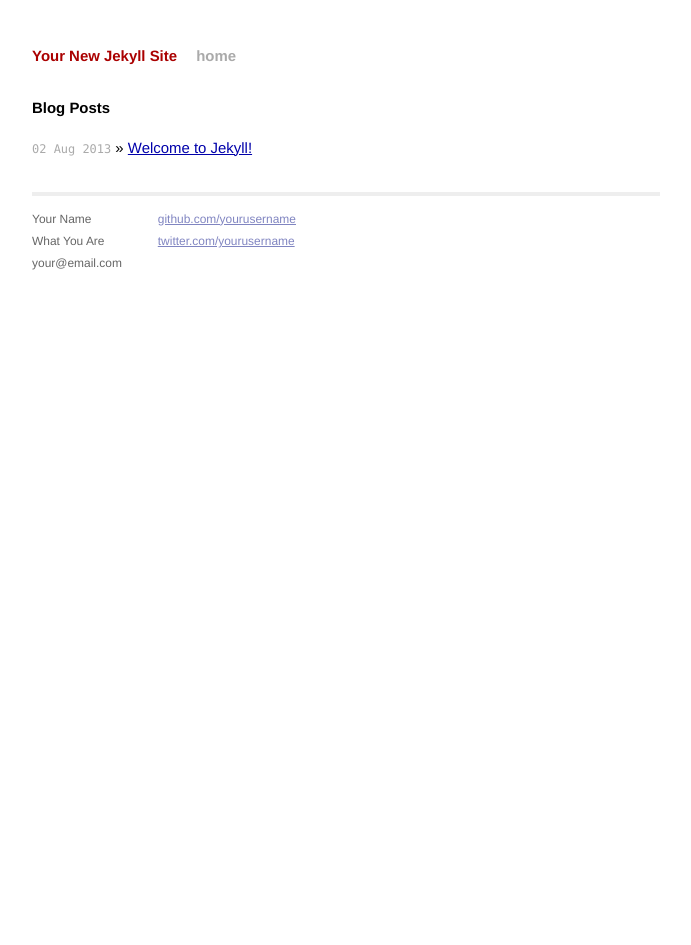
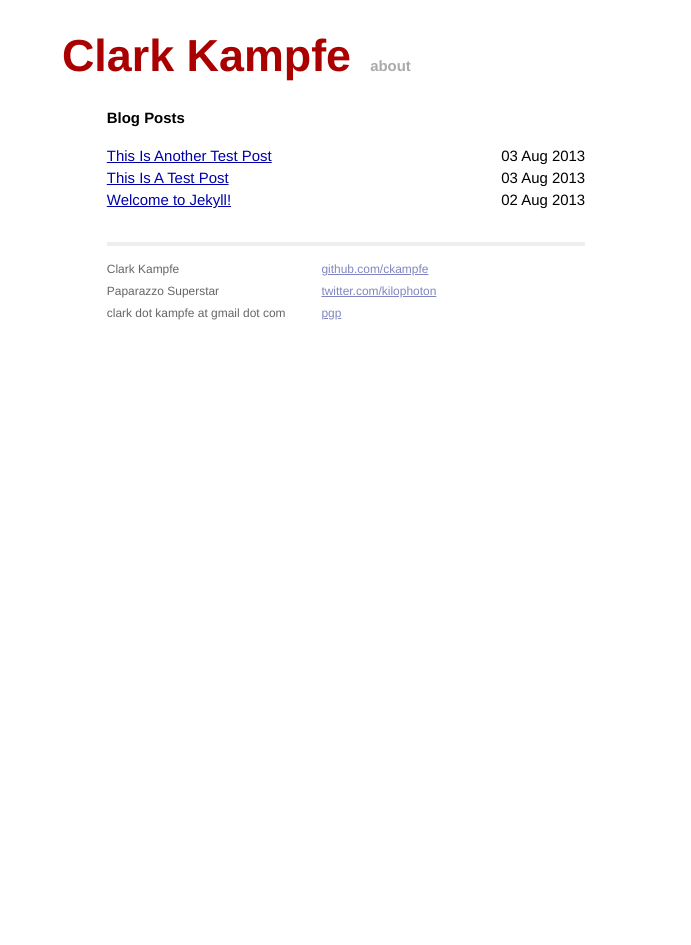
Before and after one commit to ckampfe/zeroclarkthirty.com, a Jekyll site: the page built from index.html, in a window 1280 px wide. Shown: the whole page, without its empty margins (294-985 px from the left). Built offline with Jekyll 4.4.1, drawn with Linux system fonts in a browser that asks for light colours; Markdown is read by kramdown in place of the engine named in the settings.

Commit message:
added about page/link, fixed date alignment, footer changes

```diff
--- a/_config.yml
+++ b/_config.yml
@@ -1,3 +1,3 @@
-name: Your New Jekyll Site
+name: Clark Kampfe
 markdown: redcarpet
 pygments: true
--- a/_layouts/default.html
+++ b/_layouts/default.html
@@ -19,7 +19,9 @@
           <div class="site">
             <div class="header">
               <h1 class="title"><a href="/">{{ site.name }}</a></h1>
-              <a class="extra" href="/">home</a>
+              <!-- <a class="extra" href="/">home</a> -->
+              <a class="extra" href="/about.html">about</a>
+
             </div>
 
                 {{ content }}
@@ -27,15 +29,16 @@
             <div class="footer">
               <div class="contact">
                 <p>
-                  Your Name<br />
-                  What You Are<br />
-                  your@email.com
+                  Clark Kampfe<br />
+                  Paparazzo Superstar<br />
+                  clark dot kampfe at gmail dot com
                 </p>
               </div>
               <div class="contact">
                 <p>
-                  <a href="http://github.com/yourusername/">github.com/yourusername</a><br />
-                  <a href="http://twitter.com/yourusername/">twitter.com/yourusername</a><br />
+                  <a href="http://github.com/ckampfe/">github.com/ckampfe</a><br />
+                  <a href="http://twitter.com/kilophoton/">twitter.com/kilophoton</a><br />
+                  <a href="http://pool.sks-keyservers.net:11371/pks/lookup?op=vindex&search=clark+kampfe">pgp</a>
                 </p>
               </div>
             </div>
--- a/css/main.css
+++ b/css/main.css
@@ -5,6 +5,14 @@
 /*****************************************************************************/
 
 /* Global Reset */
+
+/* * {
+  border: solid 1px black;
+
+}
+*/
+
+
 * {
   margin: 0;
   padding: 0;
@@ -39,14 +47,20 @@ ul.posts {
   margin-bottom: 2em;
 }
 
+//post titles
 ul.posts li {
   line-height: 1.75em;
 }
 
+// date
 ul.posts span {
   color: #aaa;
   font-family: Monaco, "Courier New", monospace;
   font-size: 80%;
+}
+
+li span {
+  float: right;
 }
 
 /*****************************************************************************/
@@ -55,10 +69,12 @@ ul.posts span {
 /*
 /*****************************************************************************/
 
+
+
 .site {
   font-size: 115%;
   text-align: justify;
-  width: 42em;
+  width: 32em;
   margin: 3em auto 2em;
   line-height: 1.5em;
 }
@@ -74,6 +90,8 @@ ul.posts span {
 }
 
 .site .header h1.title a {
+  font-size: 3em;
+  margin-left: -1em;
   color: #a00;
 }
 
--- a/index.html
+++ b/index.html
@@ -1,13 +1,13 @@
 ---
 layout: default
-title: Your New Jekyll Site
+title: Clark Kampfe
 ---
 
 <div id="home">
   <h1>Blog Posts</h1>
   <ul class="posts">
     {% for post in site.posts %}
-      <li><span>{{ post.date | date_to_string }}</span> &raquo; <a href="{{ post.url }}">{{ post.title }}</a></li>
+    <li><a href="{{ post.url }}">{{ post.title }}</a>&nbsp <span>{{ post.date | date_to_string }}</span></li>
     {% endfor %}
   </ul>
 </div>
```
Also changed, not shown: about.html (added, +9 -0 lines), _posts/2013-08-03-this-is-a-test-post.markdown (added), _posts/2013-08-03-this-is-another-test-post.markdown (added).
